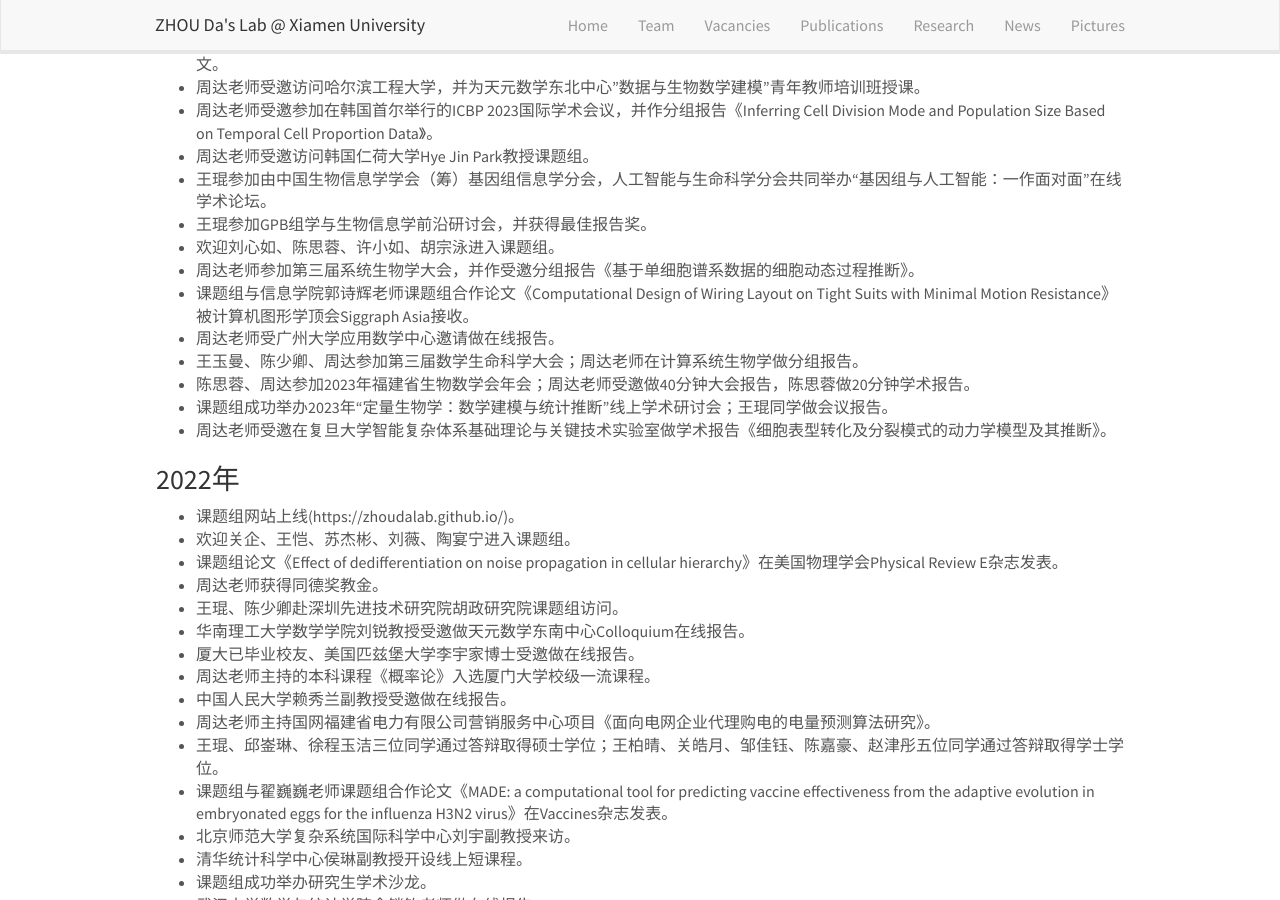
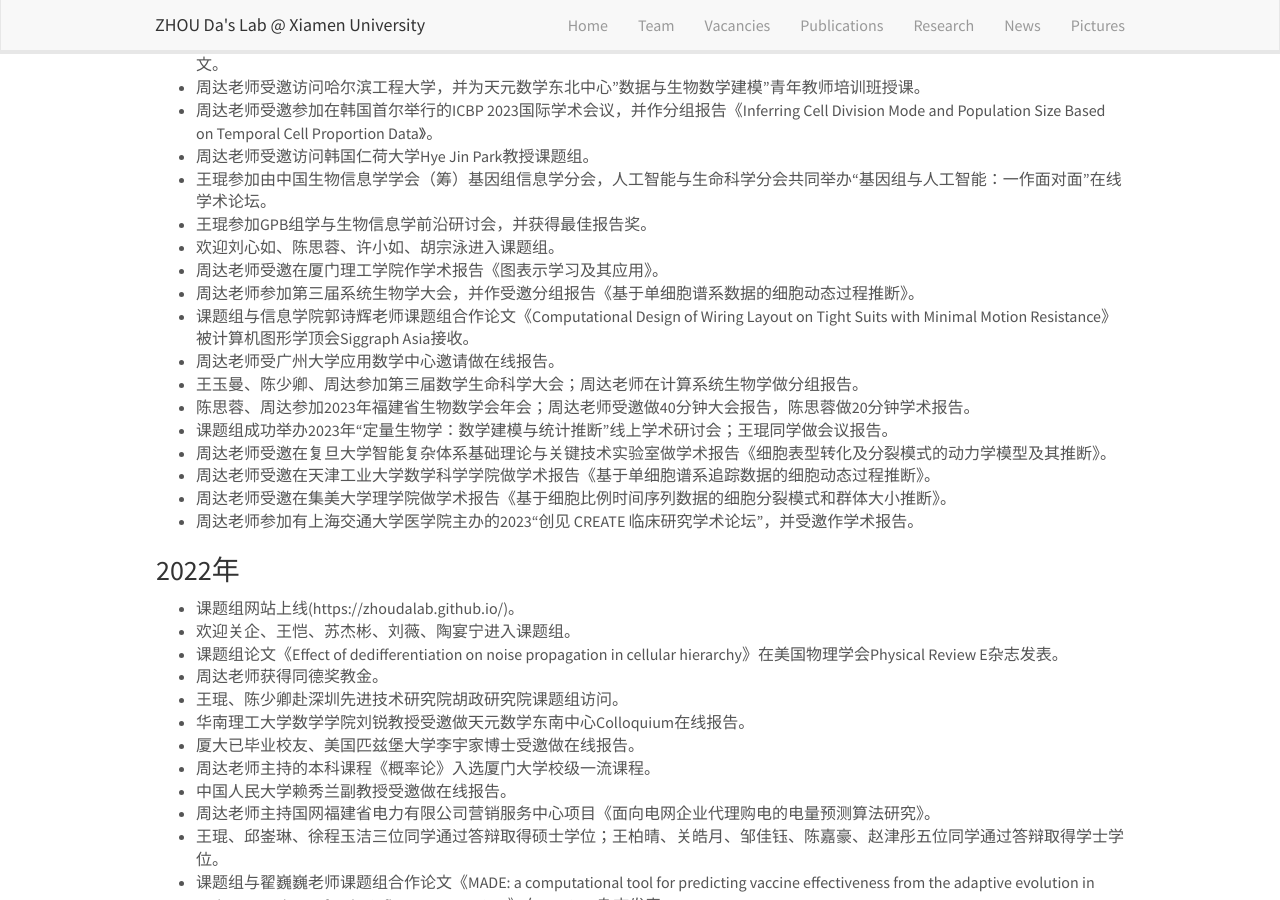
Before and after one commit to ZhouDaLab/zhoudalab.github.io, a Jekyll site: the page built from _pages/news.md, in a window 1280 px wide and 900 px high, scrolled down 446 px. Built offline with Jekyll 4.4.1, drawn with Linux system fonts in a browser that asks for light colours; nearby versions of some CDN libraries.

Commit message:
Update news.md

```diff
--- a/_pages/news.md
+++ b/_pages/news.md
@@ -26,6 +26,7 @@ permalink: /news/
 - 王琨参加由中国生物信息学学会（筹）基因组信息学分会，人工智能与生命科学分会共同举办“基因组与人工智能：一作面对面”在线学术论坛。
 - 王琨参加GPB组学与生物信息学前沿研讨会，并获得最佳报告奖。
 - 欢迎刘心如、陈思蓉、许小如、胡宗泳进入课题组。
+- 周达老师受邀在厦门理工学院作学术报告《图表示学习及其应用》。
 - 周达老师参加第三届系统生物学大会，并作受邀分组报告《基于单细胞谱系数据的细胞动态过程推断》。
 - 课题组与信息学院郭诗辉老师课题组合作论文《Computational Design of Wiring Layout on Tight Suits with Minimal Motion Resistance》被计算机图形学顶会Siggraph Asia接收。
 - 周达老师受广州大学应用数学中心邀请做在线报告。
@@ -33,6 +34,9 @@ permalink: /news/
 - 陈思蓉、周达参加2023年福建省生物数学会年会；周达老师受邀做40分钟大会报告，陈思蓉做20分钟学术报告。
 - 课题组成功举办2023年“定量生物学：数学建模与统计推断”线上学术研讨会；王琨同学做会议报告。
 - 周达老师受邀在复旦大学智能复杂体系基础理论与关键技术实验室做学术报告《细胞表型转化及分裂模式的动力学模型及其推断》。
+- 周达老师受邀在天津工业大学数学科学学院做学术报告《基于单细胞谱系追踪数据的细胞动态过程推断》。
+- 周达老师受邀在集美大学理学院做学术报告《基于细胞比例时间序列数据的细胞分裂模式和群体大小推断》。
+- 周达老师参加有上海交通大学医学院主办的2023“创见 CREATE 临床研究学术论坛”，并受邀作学术报告。
 
 ### 2022年
 
```
